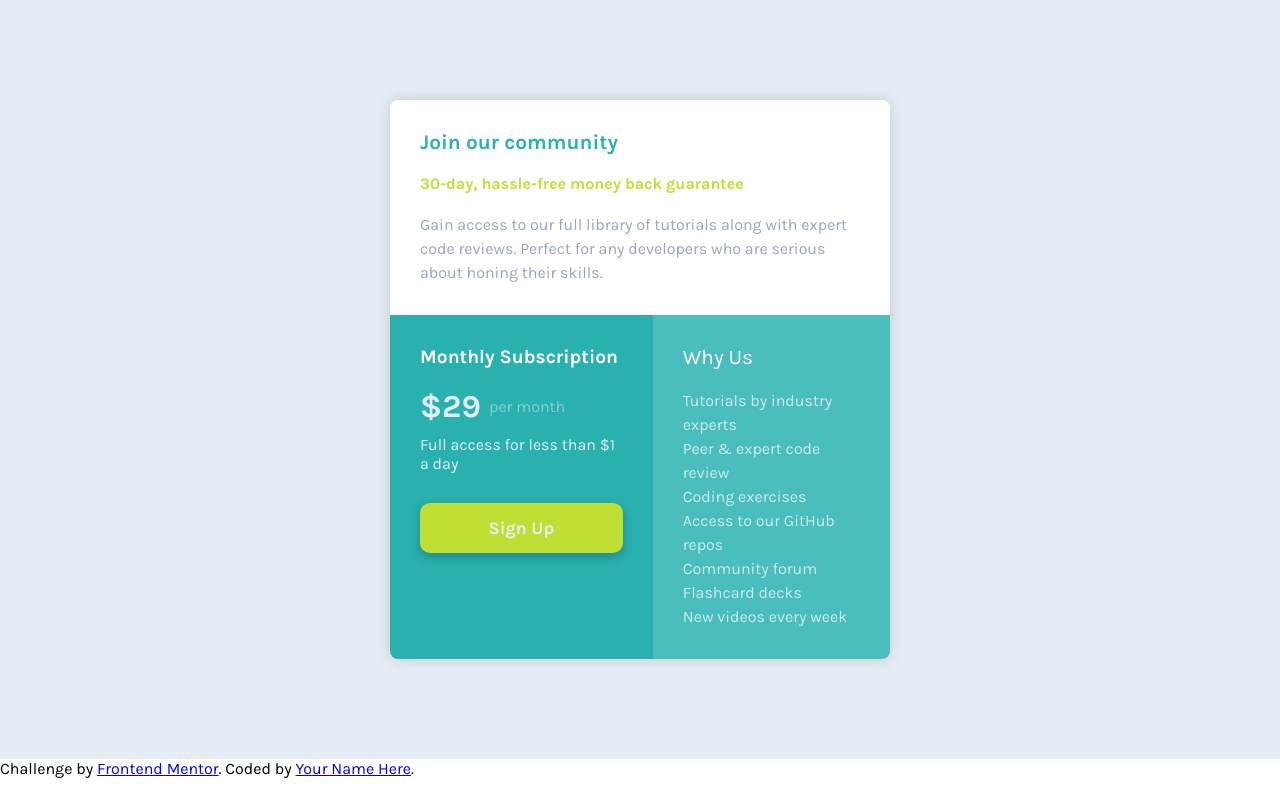
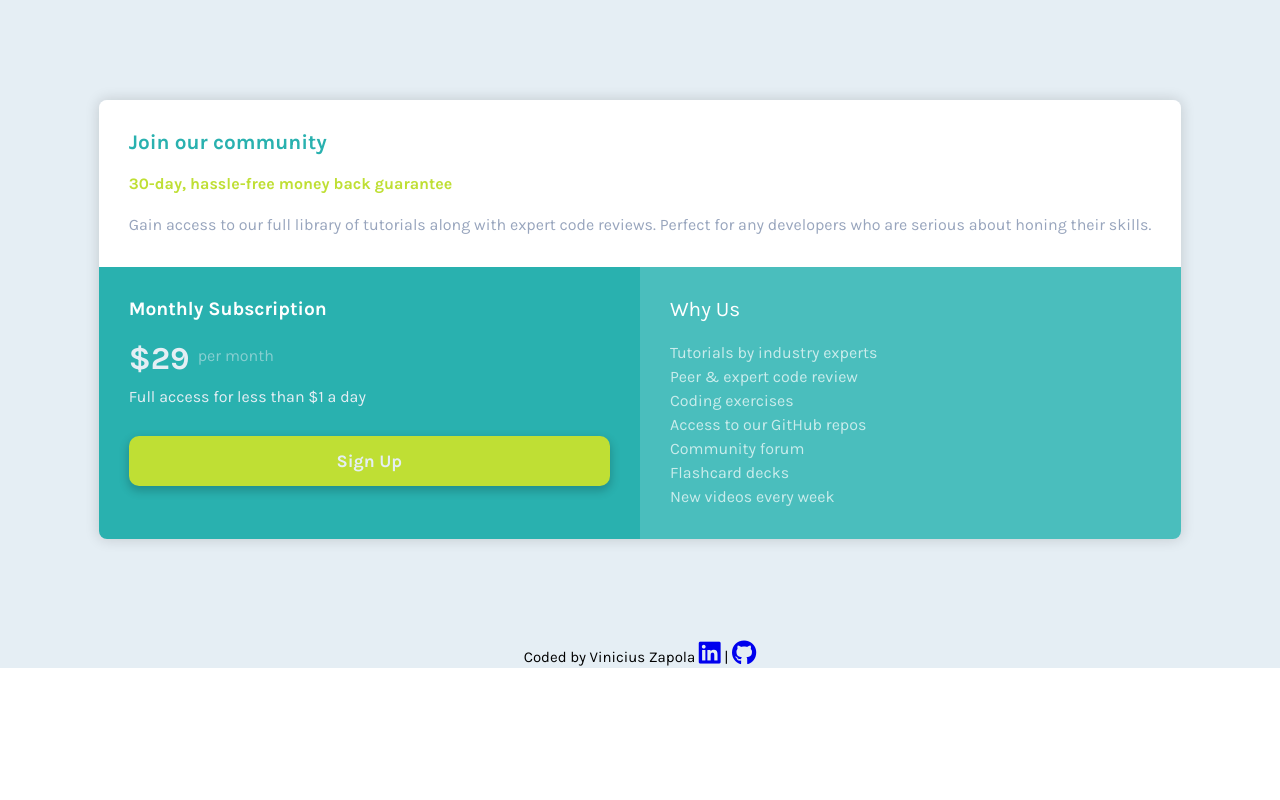
Before and after one commit to vzapola/single-price-grid-component-master, a plain HTML site: page index.html in a window 1280 px wide. Drawn offline with Linux system fonts and the light colour scheme.

Commit message:
project done

```diff
--- a/index.html
+++ b/index.html
@@ -10,6 +10,9 @@
   <!-- Feel free to remove these styles or customise in your own stylesheet 👍 -->
 
 </head>
+
+<script src="https://kit.fontawesome.com/8a7eb19e2a.js" crossorigin="anonymous"></script>
+
 <body>
   <section>
     <div class="container">
@@ -46,10 +49,11 @@
     </div>
     </div>
   </section>
+
   <footer>
     <p class="attribution">
-      Challenge by <a href="https://www.frontendmentor.io?ref=challenge" target="_blank">Frontend Mentor</a>.
-      Coded by <a href="#">Your Name Here</a>.
+      Coded by Vinicius Zapola
+      <a href="https://www.linkedin.com/in/viniciuszapola/" target="_blank" class="link"><i class="fa-brands fa-linkedin"></i></a> | <a href="https://github.com/vzapola" target="_blank" class="link"><i class="fa-brands fa-github"></i></a>
     </p>
   </footer>
 </body>
--- a/style.css
+++ b/style.css
@@ -12,8 +12,8 @@ html {
 }
 
 section {
-    width: 100%;
-    max-width: 1440px;
+    width: 800;
+    max-width: 800;
     display: flex;
     align-items: center;
     justify-content: center;
@@ -22,9 +22,8 @@ section {
 }
 
 .container {
-    display: grid;
-    grid-template-columns: 500px;
-    margin: 0 auto;
+    display: block;
+    margin: 0;
     border-radius: 8px;
     box-shadow: 0px 0px 14px 1px #00000024;
     overflow: hidden;
@@ -60,6 +59,7 @@ section {
 
 .item-2 {
     background-color: rgb(41, 177, 175);
+    width: 100%;
 }
 
 .item-2 h2 {
@@ -92,7 +92,7 @@ section {
 
 .vertical {
     display: inline;
-    vertical-align:0.3rem;
+    vertical-align:.5rem;
 }
 
 .button {
@@ -111,6 +111,7 @@ section {
 
 .item-3 {
     background-color: rgb(74, 190, 189);
+    width: 100%;
 }
 
 .item-3 h3 {
@@ -134,8 +135,21 @@ ul {
     display: flex;
 }
 
-@media screen and (max-width: 600px) {
+@media screen and (max-width: 500px) {
     .row {
         flex-direction: column;
     }
 }
+
+footer {
+    margin: 0px;
+    padding: 0px;
+    box-sizing: border-box;
+    font-size: 15px;
+    text-align: center;
+    background-color: rgb(229, 238, 244);
+}
+
+footer a {
+    font-size: 25px;
+}
```
